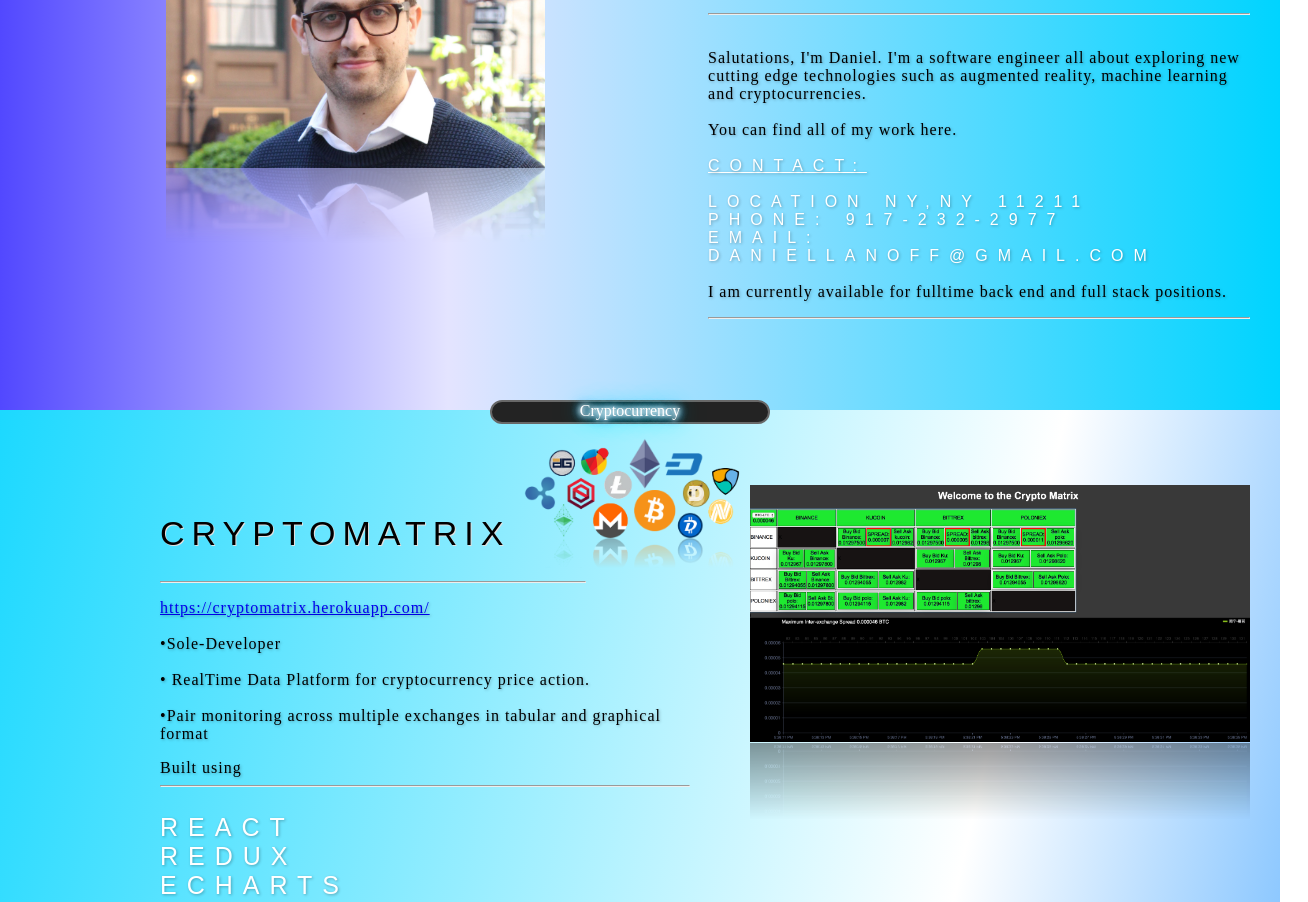
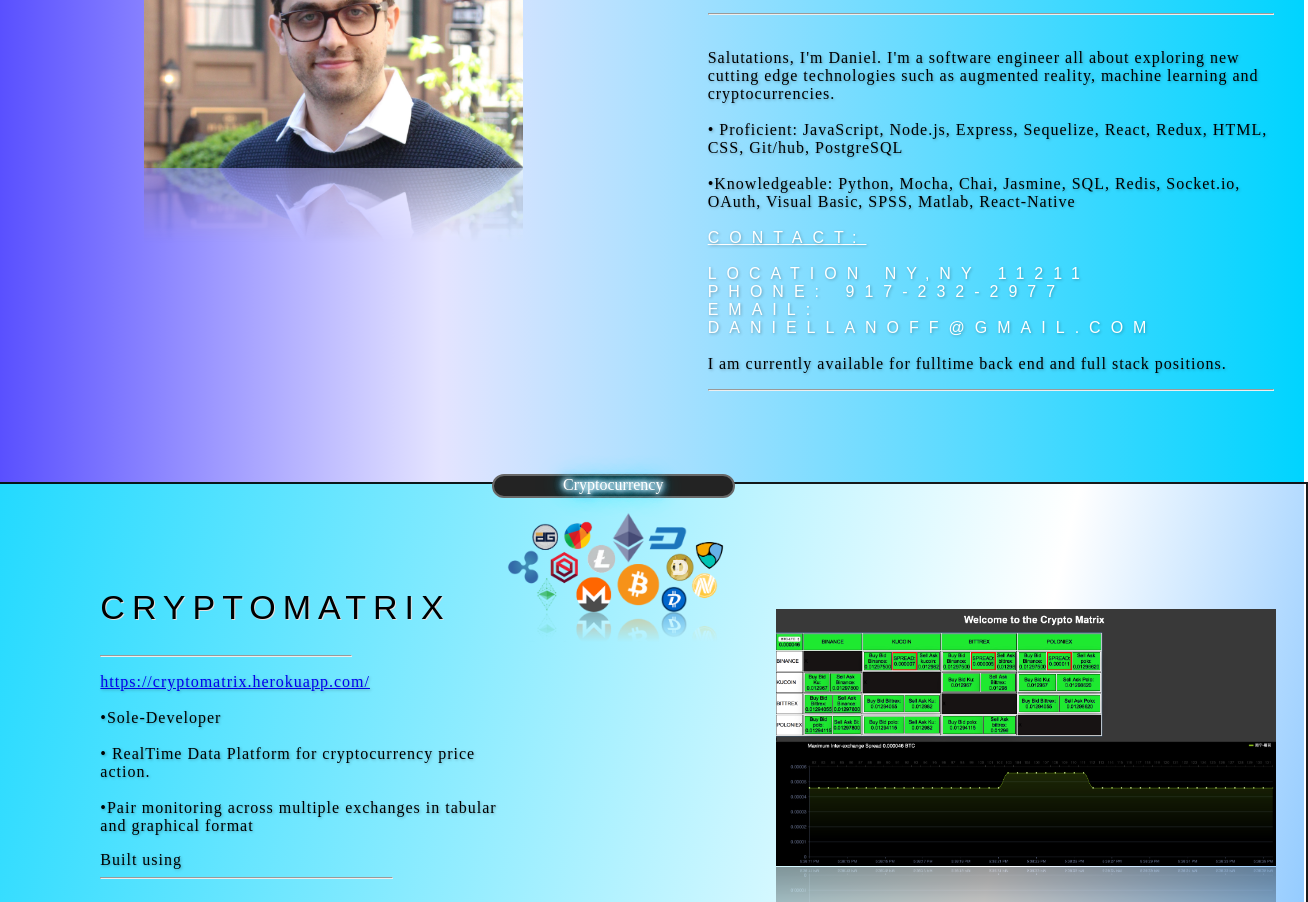
Before and after one commit to dlanoff/decodedSite, a React app: page / in a window 1280 px wide. Shown: the part 377-1279 px from the top of the page, 1308 px wide, since content can reach past the window. Built offline with nearby package versions, Linux system fonts and the light colour scheme.

Commit message:
more css

```diff
--- a/app/components/MyComponent.js
+++ b/app/components/MyComponent.js
@@ -35,7 +35,7 @@
                 position="relative"
               />
             </div>
-            <div className="leftInnerChild">
+            <div className="leftInnerChild" id="rightAdj">
               <h2>~About~</h2>
               <hr />
               <p>
@@ -43,10 +43,12 @@
                 <br />
                 Salutations, I'm Daniel. I'm a software engineer all about
                 exploring new cutting edge technologies such as augmented
-                reality, machine learning and cryptocurrencies.
+                reality, machine learning and cryptocurrencies. <br />
+                <br />• Proficient: JavaScript, Node.js, Express, Sequelize,
+                React, Redux, HTML, CSS, Git/hub, PostgreSQL <br />
+                <br /> •Knowledgeable: Python, Mocha, Chai, Jasmine, SQL, Redis,
+                Socket.io, OAuth, Visual Basic, SPSS, Matlab, React-Native
                 <br />
-                <br />
-                You can find all of my work here. <br />
                 <br />
                 <div className="stackAlt">
                   <u>Contact:</u> <br />
@@ -79,7 +81,7 @@
             </div>
             <div className="leftInnerChild">
               <h2>CryptoMatrix</h2>
-              <hr align="left" width="80%" />
+              <hr align="left" width="60%" />
               <p>
                 <a href="https://cryptomatrix.herokuapp.com/">
                   https://cryptomatrix.herokuapp.com/
@@ -96,7 +98,7 @@
               </p>
               <p>
                 Built using <br />
-                <hr />
+                <hr align="left" width="70%" />
                 <br />
                 <div className="stack">
                   React
@@ -107,7 +109,7 @@
               </p>
             </div>
             <div className="rightInnerChild">
-              <img src="crypto.png" width="500" height="auto" />
+              <img id="cryptoFlag" src="crypto.png" width="500" height="auto" />
             </div>
           </div>
 
@@ -126,7 +128,7 @@
                 position="relative"
               />
             </div>
-            <div className="rightInnerChild">
+            <div className="leftInnerChild">
               <iframe
                 width="560"
                 height="315"
@@ -136,7 +138,7 @@
                 allowfullscreen
               />
             </div>
-            <div className="leftInnerChild">
+            <div id="test1" className="rightInnerChild">
               <h2>ExplorAR</h2>
               <hr />
               <p>
@@ -215,7 +217,7 @@
               </p>
             </div>
             <div className="rightInnerChild">
-              <img src="rock.png" width="500" height="auto" />
+              <img id="cryptoFlag" src="rock.png" width="500" height="auto" />
             </div>
           </div>
         </div>
--- a/public/style.css
+++ b/public/style.css
@@ -63,6 +63,10 @@
   display: flex;
 }
 
+#rightAdj {
+  width: 50%;
+}
+
 #test {
   width: 100%;
   height: 200px;
@@ -108,10 +112,11 @@
 .child {
   display: flex;
 
-  /* border: 2px solid rgba(0, 0, 0, 0.9); */
-  height: auto;
-  justify-content: center;
-  align-content: center;
+  border: 2px solid rgba(0, 0, 0, 0.9);
+  height: 100%;
+  width: 100%;
+  /* justify-content: center; */
+  align-content: space-between;
   /* height: 100%; */
 }
 .childAlt {
@@ -140,7 +145,7 @@
   /* border: 2px solid rgba(0, 0, 0, 0.9); */
   /* height: auto; */
   justify-content: center;
-  align-content: center;
+  align-content: space-between;
   /* height: 100%; */
 }
 
@@ -219,6 +224,11 @@
   -webkit-box-reflect: ebelow 10px;
 } */
 
+#cryptoFlag {
+  padding-left: 200px;
+  padding-top: 50px;
+}
+
 img {
   -webkit-box-reflect: below 0px -webkit-gradient(linear, left top, left bottom, from(transparent), color-stop(70%, transparent), to(rgba(250, 250, 250, 0.4)));
 }
```
